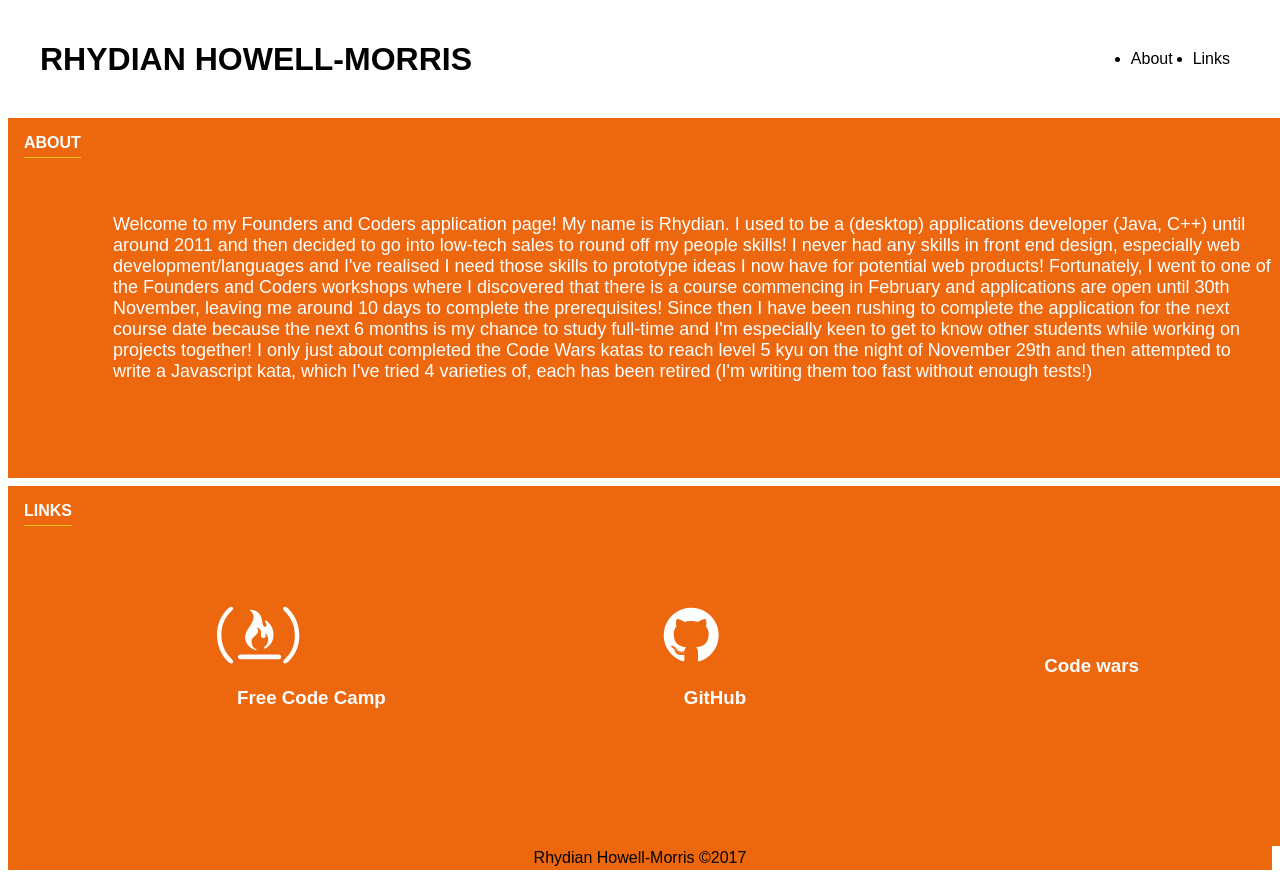
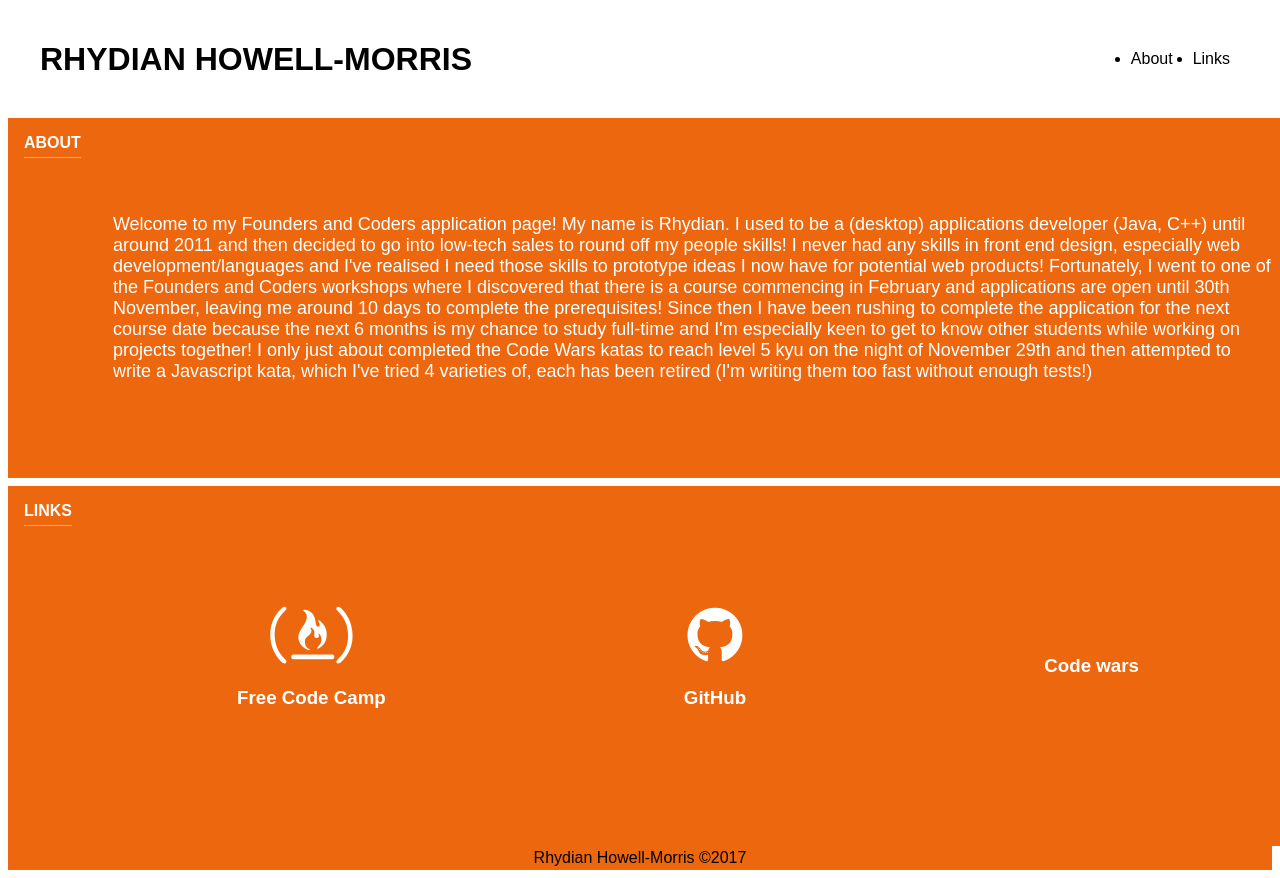
Before and after one commit to RhydianPHM/f-n-c-app, a plain HTML site: page index.html in a window 1280 px wide. Drawn offline with Linux system fonts and the light colour scheme.

Commit message:
Update style.css

```diff
--- a/style.css
+++ b/style.css
@@ -61,7 +61,7 @@ nav ul li a {
 	background: #ed670e;
 }
 
-.linkIcon {
+.linkIcons {
 	display: flex;
 	flex-direction: column;
 	justify-content: center;
```
